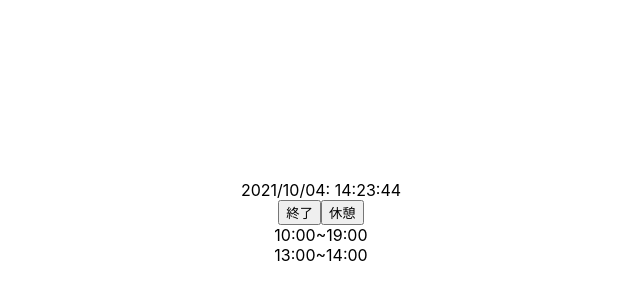
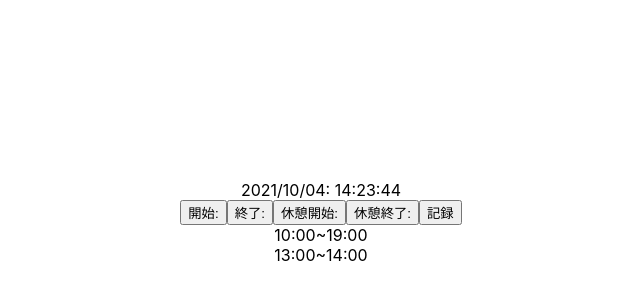
Before and after one commit to TakuyaTaniguchi/kin-taro, a Next.js app: page / in a window 1280 px wide. Shown: the part 178-478 px from the top of the page, without its empty margins (319-959 px from the left). Built offline with nearby package versions, Linux system fonts and the light colour scheme.

Commit message:
ローカルストレージに時刻を記録出来るようにする

```diff
--- a/pages/index.tsx
+++ b/pages/index.tsx
@@ -1,12 +1,12 @@
 import Head from 'next/head'
 import Image from 'next/image'
 import styles from '../styles/Home.module.css'
-import { format } from 'date-fns'
+import { format,parseISO,parse } from 'date-fns'
 import { useState, useEffect } from 'react';
 export default function Home() {
 
 
-  const [date, setDate] = useState(format(new Date(),'yyyy/MM/dd: HH:mm:ss'));
+  const [date, setDate] = useState(format(new Date(), 'yyyy/MM/dd: HH:mm:ss'));
   //Replaces componentDidMount and componentWillUnmount
   useEffect(() => {
     let timerID = setInterval( () => tick(), 1000 );
@@ -19,18 +19,61 @@ export default function Home() {
     setDate(format(new Date(),'yyyy/MM/dd: HH:mm:ss'));
   }
 
-  const [start, setStart] = useState(format(new Date(),'yyyy/MM/dd: HH:mm:ss'));
+  const [start, setStart] = useState(null as null | string);
+  const [end, setEnd] = useState(null as null | string);
+  const [startRest, setStartRest] = useState(null as null | string);
+  const [endRest, setEndRest] = useState(null as null | string);
 
-  const test = () => {
-    setStart(date)
-  }
-  const end = () => {
-    console.log('end')
+  /**
+   * それぞれの値付きでその時の時刻を保存する関数を用意する
+   * 開始、終了、休憩開始、休憩終了
+   * タイムゾーン怪しい
+   * 日付つきでlocalstrageに保存する
+   */
+
+  const read = ()=>{
+      // const read = JSON.parse(localStorage.getItem('attendance'))
+    // console.log(format(parseISO(read[read.length -1 ].date),'yyyy/MM/dd: HH:mm:ss'))
   }
 
-  const rest = () => {
-    console.log('rest')
+  const submit = () => {
+
+    /**
+     * バリデーション
+     * 初回の追加
+     * 今のストレージをを読んで追加するか
+     * localstrageに保存する
+     */
+
+    //  const data = [
+    //   {
+    //     'キー1': '値1',
+    //     'キー2': '値22',
+    //     'キー3': '値2',
+    //     }
+    // ]
+
+    // const read = JSON.parse(localStorage.getItem('attendance'))
+    // console.log(format(parseISO(read[read.length -1 ].date),'yyyy/MM/dd: HH:mm:ss'))
+
+    const attendance = JSON.parse(localStorage.getItem("attendance"));
+
+    attendance.push({
+      'date': new Date(),
+      'start': parse(start, 'yyyy/MM/dd: HH:mm:ss', new Date()),
+      'end': parse(end, 'yyyy/MM/dd: HH:mm:ss', new Date()),
+      'startRest': parse(startRest, 'yyyy/MM/dd: HH:mm:ss', new Date()),
+      'endRest': parse(endRest, 'yyyy/MM/dd: HH:mm:ss', new Date()),
+      })
+
+
+    const setjson = JSON.stringify(attendance);
+
+    localStorage.setItem('attendance', setjson);
   }
+
+
+
   return (
     <div className={styles.container}>
       <Head>
@@ -42,9 +85,13 @@ export default function Home() {
       <main className={styles.main}>
         <div className={styles.top}>{date}</div>
         <div className={styles.controller}>
-          {/* <button onClick={test}>開始:{ start }</button> */}
-          <button onClick={end}>終了</button>
-          <button onClick={rest}>休憩</button>
+          <button onClick={() => setStart(date)}>開始:{ start }</button>
+          <button onClick={() => setEnd(date)}>終了:{ end }</button>
+          <button onClick={() => setStartRest(date)}>休憩開始:{startRest}</button>
+          <button onClick={() => setEndRest(date)}>休憩終了:{ endRest }</button>
+
+          <button onClick={() => submit()}>記録</button>
+
         </div>
         <div className={styles.display}>
           <div>
```
